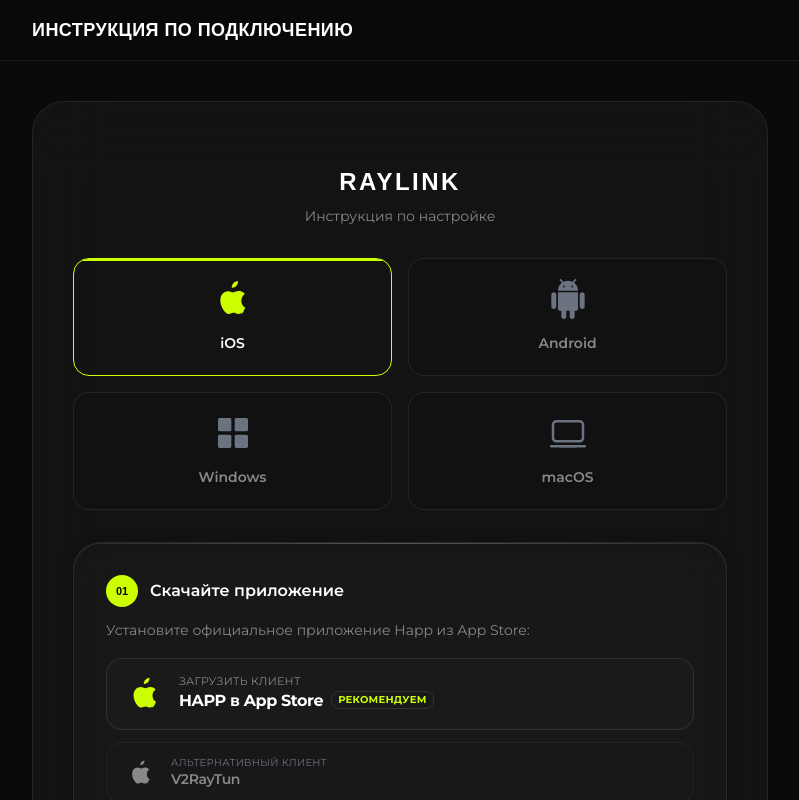
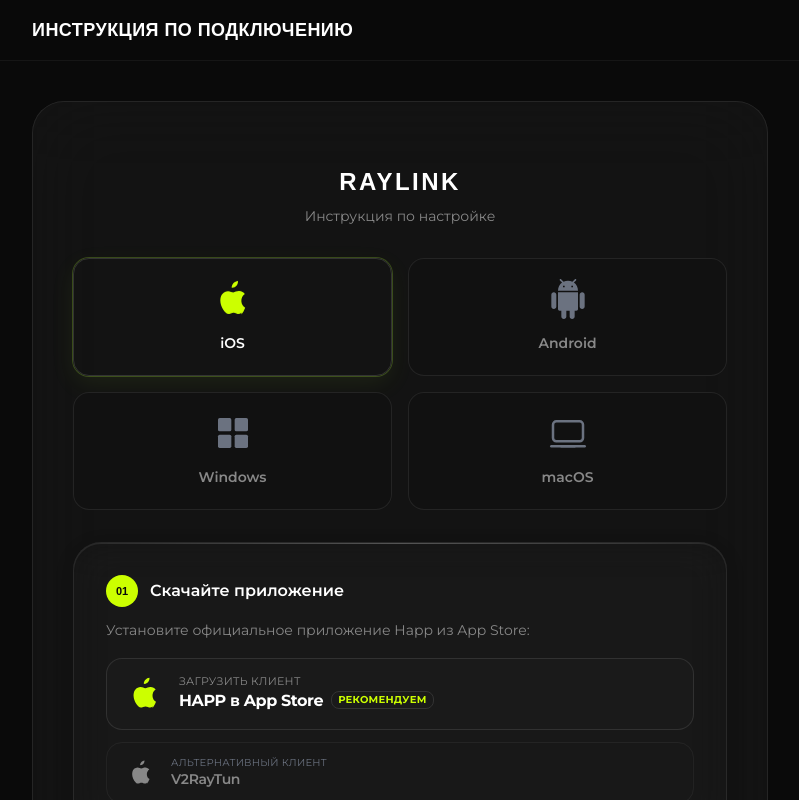
Before and after one commit to cristomane/instruction_raylink, a React (Vite) app: page /instruction_raylink/instructions in a window 1280 px wide. Shown: the top 800 px of the page, without its empty margins (240-1039 px from the left). Built offline with nearby package versions, Linux system fonts and the light colour scheme; a web font is replaced by a local one.

Commit message:
Update InstructionsPage.tsx

```diff
--- a/src/pages/InstructionsPage.tsx
+++ b/src/pages/InstructionsPage.tsx
@@ -390,15 +390,10 @@
                   onClick={() => setSelectedPlatform(platform.id)}
                   className={`relative rounded-2xl p-5 text-center transition-all duration-300 overflow-hidden border ${
                     isActive
-                      ? 'bg-lime/[0.03] border-lime/50 dark:border-lime'
+                      ? 'bg-lime/[0.03] border-lime/55 shadow-[0_0_0_1px_rgba(163,230,53,0.25),0_8px_24px_rgba(163,230,53,0.08)]'
                       : 'bg-gray-100 dark:bg-[#111] border-black/[0.08] dark:border-white/[0.08] hover:-translate-y-1 hover:border-black/20 dark:hover:border-white/20'
                   }`}
                 >
-                  <div
-                    className={`absolute top-0 left-0 right-0 h-0.5 bg-lime transition-transform duration-300 origin-left ${
-                      isActive ? 'scale-x-100' : 'scale-x-0'
-                    }`}
-                  />
                   <Icon
                     className={`w-10 h-10 mx-auto mb-3 transition-colors duration-300 ${
                       isActive ? 'text-lime animate-float-icon' : 'text-gray-400 dark:text-gray-500'
```
